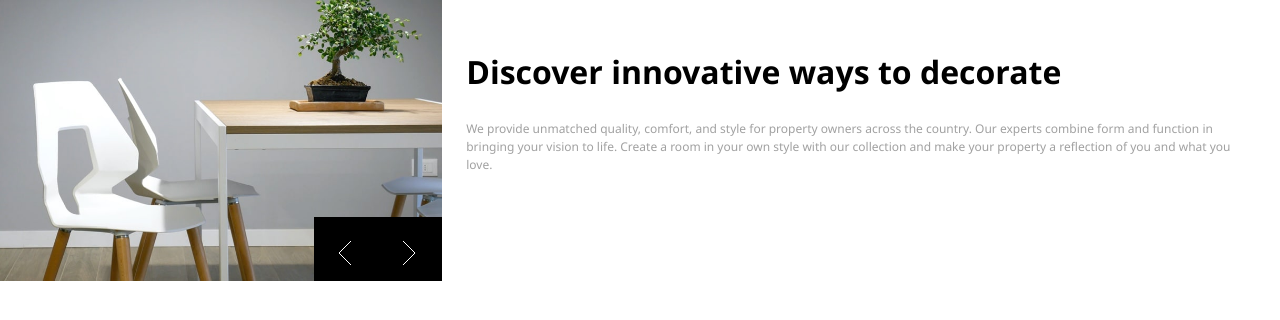
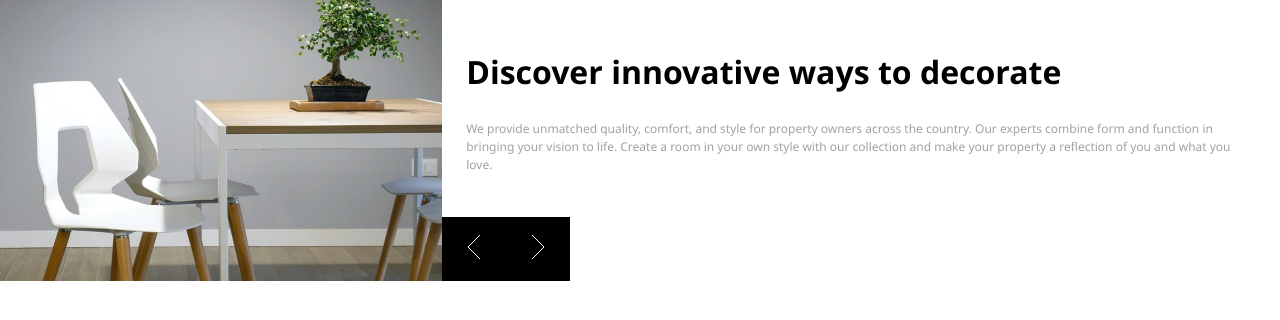
Before and after one commit to ashwingairola/room-homepage, an Angular app: page / in a window 1280 px wide. Shown: the top 320 px of the page. Built offline with nearby package versions, Linux system fonts and the light colour scheme.

Commit message:
Fixed button styles.

```diff
--- a/src/app/components/hero-controls/hero-controls.component.html
+++ b/src/app/components/hero-controls/hero-controls.component.html
@@ -1,14 +1,24 @@
+<section class="hero__controls-container">
 	<button
 		class="hero__button"
 		(click)="onNavigateLeft()"
 		[disabled]="disableLeft"
 	>
-	<img src="assets/icon-angle-left.svg" alt="Go left" />
+		<img
+			class="hero__button-icon"
+			src="assets/icon-angle-left.svg"
+			alt="Go left"
+		/>
 	</button>
 	<button
 		class="hero__button"
 		(click)="onNavigateRight()"
 		[disabled]="disableRight"
 	>
-	<img src="assets/icon-angle-right.svg" alt="Go right" />
+		<img
+			class="hero__button-icon"
+			src="assets/icon-angle-right.svg"
+			alt="Go right"
+		/>
 	</button>
+</section>
--- a/src/app/components/hero-controls/hero-controls.component.scss
+++ b/src/app/components/hero-controls/hero-controls.component.scss
@@ -1,18 +1,29 @@
 @import '~src/scss/variables';
 
+.hero__controls-container {
+	display: flex;
+	width: 2 * $xxl;
+}
+
 .hero__button {
-	padding: $m;
+	display: block;
+	padding: 0;
+	height: $xxl;
+	width: $xxl;
 	background-color: $black;
 	color: $white;
-	height: $xxl;
-	width: $xxl;
 	outline: none;
 	border: none;
 	cursor: pointer;
 	transition: background-color 0.2s;
+	text-align: center;
 }
 
 .hero__button:hover,
 .hero__button:active {
 	background-color: $very-dark-gray;
 }
+
+.hero__button-icon {
+	display: inline;
+}
--- a/src/app/components/hero/hero.component.scss
+++ b/src/app/components/hero/hero.component.scss
@@ -19,4 +19,8 @@
 	.hero__container {
 		flex-direction: row;
 	}
+
+	.hero__controls {
+		left: 100%;
+	}
 }
```
Lines whose indentation alone changed are shown as unchanged.
